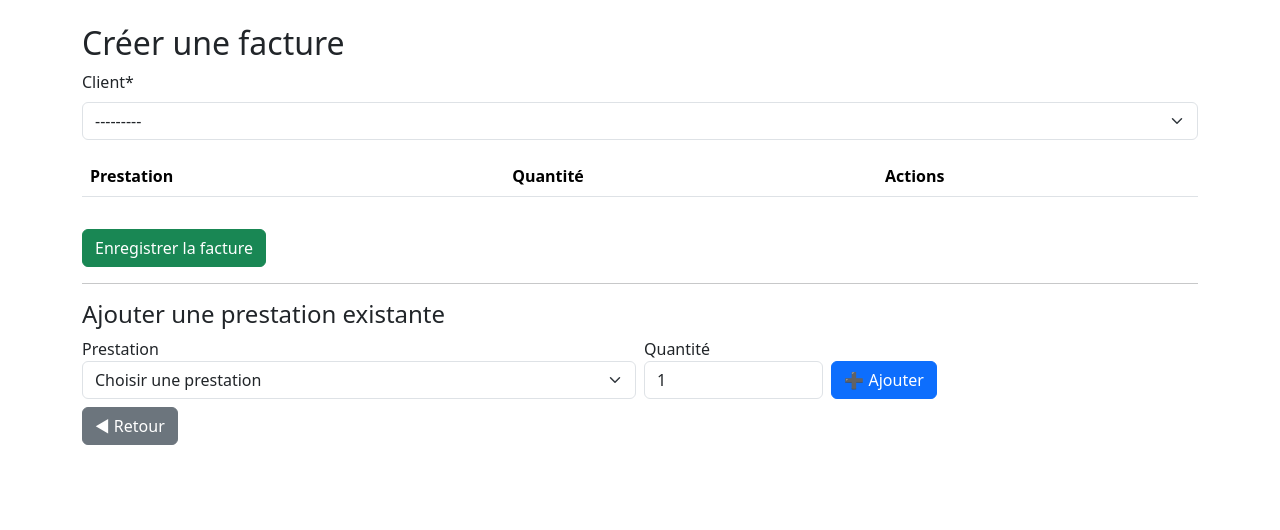
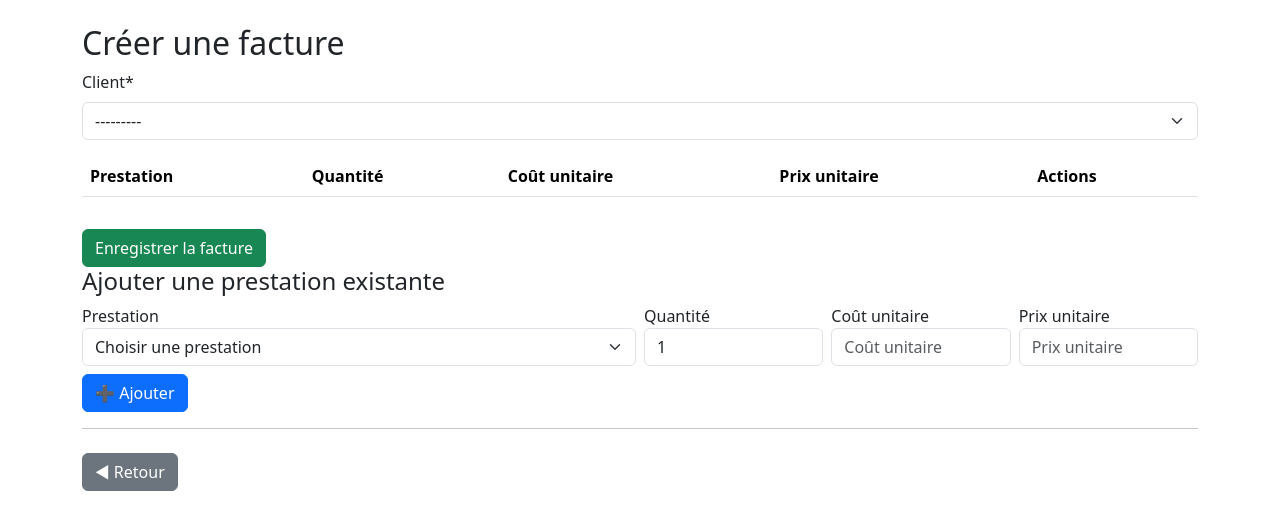
Before and after one commit to doolieSoft/facturation, a Django app: page /factures/ajouter/ in a window 1280 px wide. Shown: the top 530 px of the page. Run offline with Django 5.2, Linux system fonts and the light colour scheme; data that the repository does not hold is empty; some libraries are stand-ins or nearby versions.

Commit message:
- ajout du cout unitaire

```diff
--- a/facturation/settings.py
+++ b/facturation/settings.py
@@ -105,7 +105,7 @@ AUTH_PASSWORD_VALIDATORS = [
 
 LANGUAGE_CODE = 'en-us'
 
-TIME_ZONE = 'UTC'
+TIME_ZONE = "Europe/Brussels"
 
 USE_I18N = True
 
--- a/factures/forms.py
+++ b/factures/forms.py
@@ -2,12 +2,16 @@
 
 from django import forms
 from django.forms.models import inlineformset_factory
+
+from prestations.models import Prestation
 from .models import Facture, LigneFacture
+
 
 class FactureForm(forms.ModelForm):
     class Meta:
         model = Facture
         fields = ['client']
+
 
 LigneFactureFormSet = inlineformset_factory(
     Facture,
@@ -16,3 +20,23 @@ LigneFactureFormSet = inlineformset_factory(
     extra=1,
     can_delete=True
 )
+
+
+class LigneFactureForm(forms.ModelForm):
+    class Meta:
+        model = LigneFacture
+        fields = ['prestation', 'quantite', 'prix_unitaire', 'cout_unitaire']
+
+    def __init__(self, *args, **kwargs):
+        super().__init__(*args, **kwargs)
+
+        # Si instance nouvelle (pas encore sauvegardée) : préremplir prix et coût
+        if not self.instance.pk:
+            prestation_id = self.initial.get('prestation') or self.data.get('prestation')
+            if prestation_id:
+                try:
+                    prestation = Prestation.objects.get(pk=prestation_id)
+                    self.fields['prix_unitaire'].initial = prestation.prix
+                    self.fields['cout_unitaire'].initial = prestation.prix  # par défaut même que prix
+                except Prestation.DoesNotExist:
+                    pass
--- a/factures/models.py
+++ b/factures/models.py
@@ -4,6 +4,7 @@ from django.db import models
 
 from clients.models import Client
 from prestations.models import Prestation
+
 
 class Facture(models.Model):
     client = models.ForeignKey(Client, on_delete=models.CASCADE)
@@ -27,6 +28,7 @@ class LigneFacture(models.Model):
     prestation = models.ForeignKey("prestations.Prestation", on_delete=models.PROTECT)
     quantite = models.PositiveIntegerField(default=1)
     prix_unitaire = models.DecimalField(max_digits=10, decimal_places=2)  # Prix HTVA figé
+    cout_unitaire = models.DecimalField(max_digits=10, decimal_places=2, null=True, blank=True)  # coût réel
     tva = models.DecimalField(max_digits=4, decimal_places=2, default=21.0)  # TVA en pourcentage
 
     def montant_htva(self):
@@ -39,3 +41,13 @@ class LigneFacture(models.Model):
     def montant_tvac(self):
         base = self.prix_unitaire * self.quantite
         return base * (1 + self.tva / 100)
+
+    def marge(self):
+        if self.cout_unitaire is not None:
+            return (self.prix_unitaire - self.cout_unitaire) * self.quantite
+        return None
+
+    def marge_pourcent(self):
+        if self.cout_unitaire:
+            return (self.prix_unitaire - self.cout_unitaire) / self.cout_unitaire * 100
+        return None
--- a/factures/templates/factures/facture_form.html
+++ b/factures/templates/factures/facture_form.html
@@ -16,6 +16,8 @@
         <tr>
           <th>Prestation</th>
           <th>Quantité</th>
+          <th>Coût unitaire</th>
+          <th>Prix unitaire</th>
           <th>Actions</th>
         </tr>
         </thead>
@@ -30,9 +32,6 @@
 
     <button type="submit" class="btn btn-success mt-3">Enregistrer la facture</button>
   </form>
-
-  <hr>
-
   <!-- Formulaire HTMX séparé pour ajouter une prestation -->
   <h4>Ajouter une prestation existante</h4>
   <form
@@ -49,7 +48,7 @@
       <select name="prestation_id" id="prestation_id" class="form-select" required>
         <option value="" disabled selected>Choisir une prestation</option>
         {% for prestation in prestations %}
-          <option value="{{ prestation.id }}">{{ prestation.description }}</option>
+          <option value="{{ prestation.id }}" data-prix="{{ prestation.prix }}">{{ prestation.description }}</option>
         {% endfor %}
       </select>
     </div>
@@ -58,10 +57,24 @@
       <input type="number" name="quantite" id="quantite" class="form-control" value="1" min="1" required>
     </div>
     <div class="col-md-2">
+      <label for="cout_unitaire">Coût unitaire</label>
+      <input type="number" name="cout_unitaire" id="cout_unitaire" class="form-control me-2" min="0" step="0.01"
+             placeholder="Coût unitaire" required>
+    </div>
+    <div class="col-md-2">
+      <label for="prix_unitaire">Prix unitaire</label>
+      <input type="number" name="prix_unitaire" id="prix_unitaire" class="form-control me-2" min="0" step="0.01"
+             placeholder="Prix unitaire" required>
+    </div>
+    <div class="col-md-2">
       <input type="hidden" name="index" id="ligne-index" value="0">
       <button type="submit" class="btn btn-primary">➕ Ajouter</button>
     </div>
+    <small id="marge-warning" class="text-danger mt-1" style="display:none;"></small>
   </form>
+
+  <hr>
+
   <a href="{% url 'index' %}" class="btn btn-secondary mt-2">◄ Retour</a>
   <script>
       // Incrémente automatiquement l'index pour chaque ligne ajoutée
@@ -83,5 +96,72 @@
           }
       });
   </script>
+  <script>
+      document.addEventListener('DOMContentLoaded', function () {
+          const selectPrestation = document.getElementById('prestation_id');
+          const inputCoutUnitaire = document.getElementById('cout_unitaire');
+          const inputPrixUnitaire = document.getElementById('prix_unitaire');
 
+          if (selectPrestation && inputCoutUnitaire) {
+              selectPrestation.addEventListener('change', function () {
+                  const optionSelected = selectPrestation.options[selectPrestation.selectedIndex];
+                  const prix = optionSelected.getAttribute('data-prix');
+                  if (prix !== null) {
+                      inputCoutUnitaire.value = prix;
+                      inputPrixUnitaire.value = prix;
+                  } else {
+                      inputCoutUnitaire.value = '';
+                      inputPrixUnitaire.value = '';
+                  }
+              });
+          }
+      });
+  </script>
+  <script>
+      document.addEventListener('DOMContentLoaded', function () {
+          const selectPrestation = document.getElementById('prestation_id');
+          const inputCoutUnitaire = document.getElementById('cout_unitaire');
+          const inputPrixUnitaire = document.getElementById('prix_unitaire');  // <- ton input prix unitaire
+          const warningEl = document.getElementById('marge-warning');
+
+          function verifierMarge() {
+              if (!selectPrestation || !inputCoutUnitaire || !inputPrixUnitaire || !warningEl) return;
+
+              const optionSelected = selectPrestation.options[selectPrestation.selectedIndex];
+              const prixUnitaire = parseFloat(inputPrixUnitaire.value);
+              const coutUnitaire = parseFloat(inputCoutUnitaire.value);
+
+              if (isNaN(prixUnitaire) || isNaN(coutUnitaire)) {
+                  warningEl.style.display = 'none';
+                  warningEl.textContent = '';
+                  return;
+              }
+
+              if (coutUnitaire >= prixUnitaire) {
+                  warningEl.style.display = 'block';
+                  warningEl.textContent = "⚠️ Attention : marge nulle ou négative";
+              } else {
+                  warningEl.style.display = 'none';
+                  warningEl.textContent = '';
+              }
+          }
+
+          // Au changement de prestation, mettre à jour cout_unitaire et prix_unitaire et vérifier marge
+          selectPrestation.addEventListener('change', function () {
+              const optionSelected = selectPrestation.options[selectPrestation.selectedIndex];
+              const prix = optionSelected.getAttribute('data-prix');
+
+              inputCoutUnitaire.value = prix || '';
+              inputPrixUnitaire.value = prix || '';
+              verifierMarge();
+          });
+
+          // À chaque changement dans cout_unitaire ou prix_unitaire, on vérifie la marge
+          inputCoutUnitaire.addEventListener('input', verifierMarge);
+          inputPrixUnitaire.addEventListener('input', verifierMarge);
+
+          // Vérification initiale au chargement
+          verifierMarge();
+      });
+  </script>
 {% endblock %}
--- a/factures/templates/factures/partials/ajouter_prestation_form.html
+++ b/factures/templates/factures/partials/ajouter_prestation_form.html
@@ -9,5 +9,7 @@
 
   <input type="number" name="quantite" class="form-control me-2" min="1" value="1" required>
 
+  <input type="number" name="cout_unitaire" class="form-control me-2" min="0" step="0.01" value="{{ prestation.prix }}" placeholder="Coût unitaire" required>
+
   <button type="submit" class="btn btn-primary">➕ Ajouter</button>
 </form>
--- a/factures/views.py
+++ b/factures/views.py
@@ -16,7 +16,17 @@ from .utils import generer_pdf_facture
 class FactureDetailView(DetailView):
     model = Facture
     template_name = "factures/facture_detail.html"
-    context_object_name = "facture"
+
+    def get_context_data(self, **kwargs):
+        context = super().get_context_data(**kwargs)
+        facture = self.object
+        lignes = facture.lignes.all()
+
+        # Calcul marges totales
+        total_marge = sum((l.marge() or 0) for l in lignes)
+        context["total_marge"] = total_marge
+        context["lignes"] = lignes
+        return context
 
 class FactureCreateView(CreateView):
     model = Facture
@@ -52,6 +62,8 @@ class FactureCreateView(CreateView):
         for i in range(total_lignes):
             prestation_id = request.POST.get(f"lignes-{i}-prestation_id")
             quantite = request.POST.get(f"lignes-{i}-quantite")
+            cout_unitaire = request.POST.get(f"lignes-{i}-cout_unitaire")
+            prix_unitaire = request.POST.get(f"lignes-{i}-prix_unitaire")
 
             if prestation_id and quantite:
                 try:
@@ -60,7 +72,8 @@ class FactureCreateView(CreateView):
                         facture=facture,
                         prestation=prestation,
                         quantite=int(quantite),
-                        prix_unitaire=prestation.prix,
+                        prix_unitaire=prix_unitaire,
+                        cout_unitaire=cout_unitaire,
                         tva=prestation.tva  # assuming prestation has a 'tva' field
                     )
                 except Prestation.DoesNotExist:
@@ -74,12 +87,16 @@ class FactureAjouterPrestationView(View):
     def post(self, request, *args, **kwargs):
         prestation_id = request.POST.get("prestation_id")
         quantite = int(request.POST.get("quantite", 1))
+        cout_unitaire = request.POST.get("cout_unitaire")
+        prix_unitaire = request.POST.get("prix_unitaire")
 
         prestation = Prestation.objects.get(pk=prestation_id)
 
         # Préparer la ligne à afficher dans la liste (sans sauvegarder la facture encore)
         context = {
             "prestation": prestation,
+            "cout_unitaire": cout_unitaire,
+            "prix_unitaire": prix_unitaire,
             "quantite": quantite,
             "index": request.POST.get("index", 0),  # optionnel, si besoin d'un index unique
         }
--- a/prestations/templates/prestations/prestation_list.html
+++ b/prestations/templates/prestations/prestation_list.html
@@ -1,6 +1,6 @@
 {% extends "base.html" %}
 {% block content %}
-  <h2>Prestations</h2>
+  <h2>Type de prestations</h2>
   <a href="{% url 'prestation_create' %}" class="btn btn-primary mb-3">➕ Ajouter un type de prestation</a>
   <table class="table table-striped">
     <thead>
```
Also changed, not shown: factures/admin.py (+11 -0 lines), factures/templates/factures/facture_detail.html (+6 -1 lines), factures/templates/factures/partials/ligne_prestation.html (+8 -0 lines), factures/migrations/0002_lignefacture_cout_unitaire.py (added).
